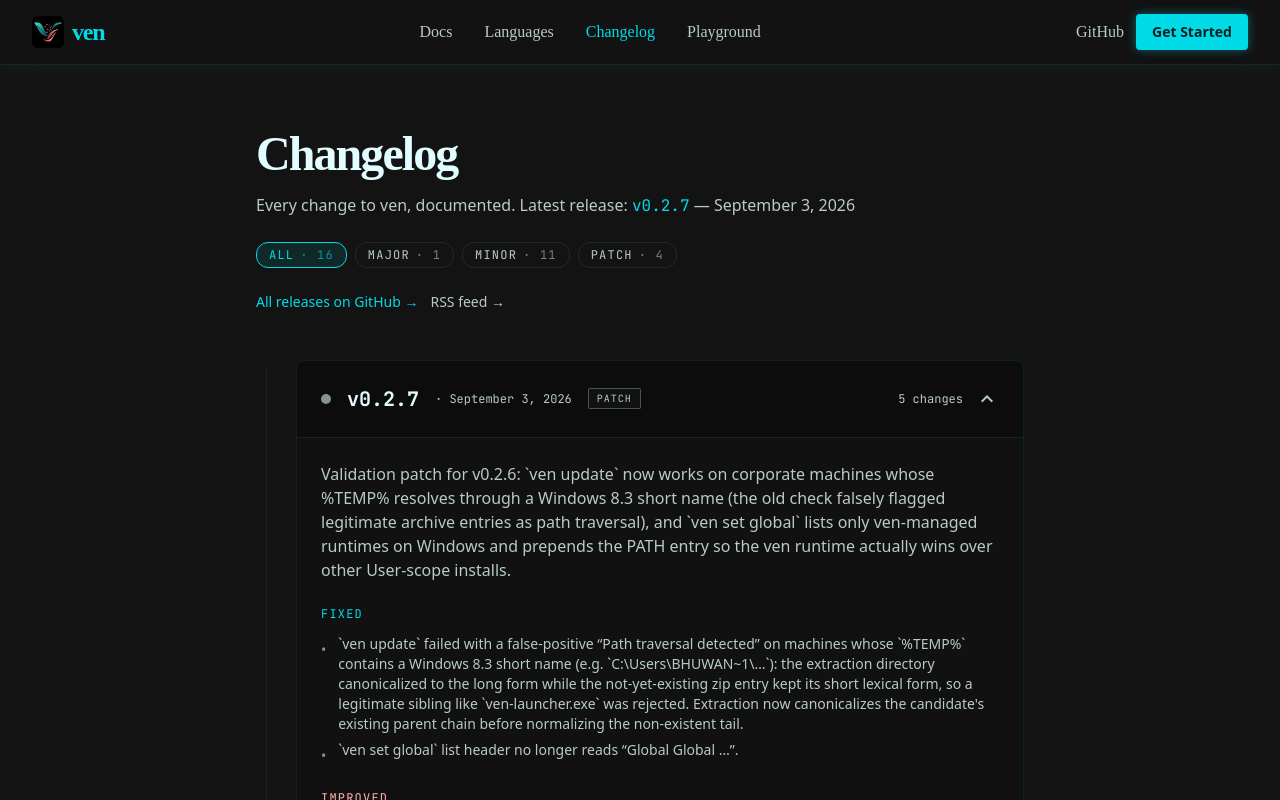
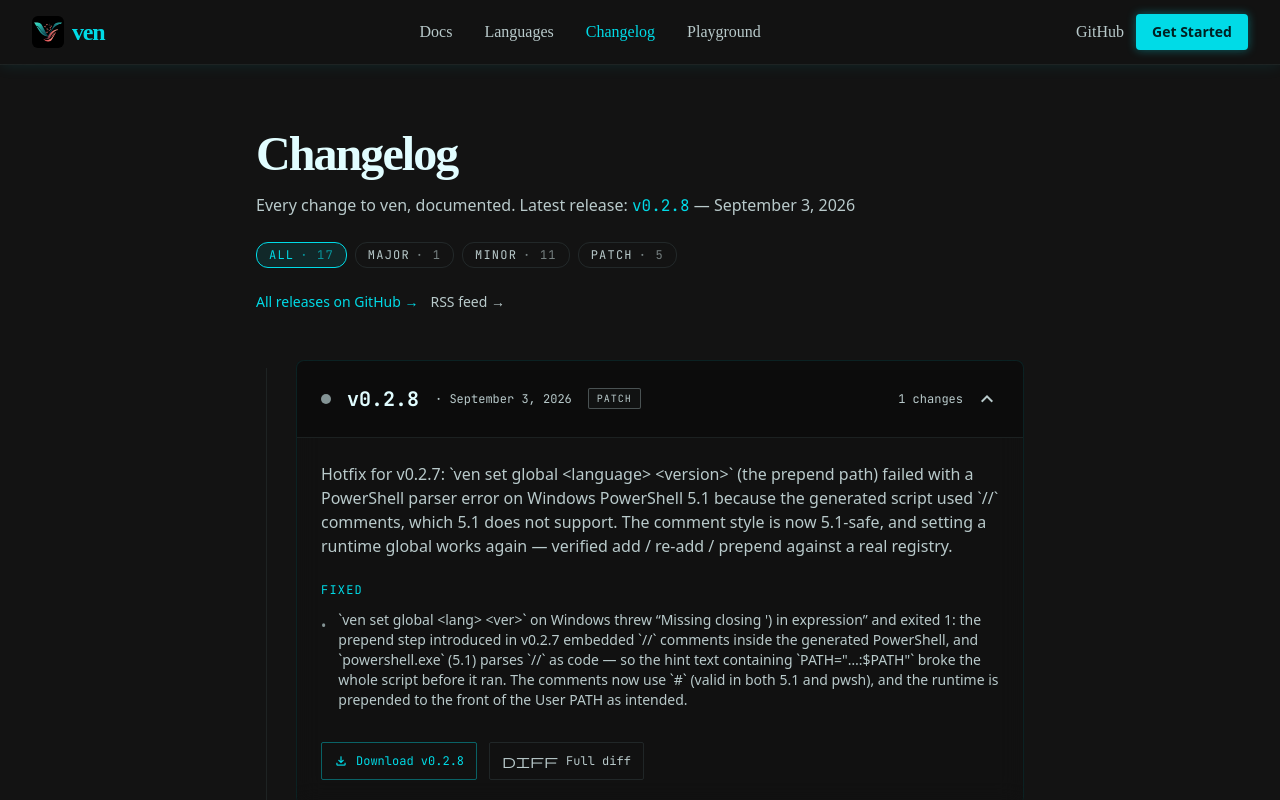
Before and after one commit to bhuwanb23/ven, a React (Vite) app in the folder ven_website/: page /changelog in a window 1280 px wide. Shown: the top 800 px of the page. Built offline with nearby package versions, Linux system fonts and the light colour scheme; a web font is replaced by a local one.

Commit message:
release: bump to v0.2.8
Hotfix release for the v0.2.7 `ven set global` prepend regression
(PowerShell 5.1 `//` comment parsing). Updates the site version
labels and adds the v0.2.8 changelog entry.

```diff
--- a/ven_website/src/content/releases.js
+++ b/ven_website/src/content/releases.js
@@ -2,6 +2,20 @@
 // Source: website_design/changelog.md.
 
 export const RELEASES = [
+  {
+    version: 'v0.2.8',
+    date: 'September 3, 2026',
+    tag: 'patch',
+    summary:
+      'Hotfix for v0.2.7: `ven set global <language> <version>` (the prepend path) failed with a PowerShell parser error on Windows PowerShell 5.1 because the generated script used `//` comments, which 5.1 does not support. The comment style is now 5.1-safe, and setting a runtime global works again — verified add / re-add / prepend against a real registry.',
+    sections: {
+      new: [],
+      improved: [],
+      fixed: [
+        '`ven set global <lang> <ver>` on Windows threw “Missing closing \') in expression” and exited 1: the prepend step introduced in v0.2.7 embedded `//` comments inside the generated PowerShell, and `powershell.exe` (5.1) parses `//` as code — so the hint text containing `PATH="…:$PATH"` broke the whole script before it ran. The comments now use `#` (valid in both 5.1 and pwsh), and the runtime is prepended to the front of the User PATH as intended.',
+      ],
+    },
+  },
   {
     version: 'v0.2.7',
     date: 'September 3, 2026',
--- a/ven_website/src/content/site.js
+++ b/ven_website/src/content/site.js
@@ -33,19 +33,19 @@ export const INSTALL = {
     label: 'Windows',
     cmd: `irm ${INSTALL_PS1_URL} | iex`,
     note:
-      'PowerShell 5.1 or 7+. Or download ven-setup-0.2.7-windows-x64.exe above. Installs to %USERPROFILE%\\.ven\\bin. Then ven shell install (once); upgrade with ven update.',
+      'PowerShell 5.1 or 7+. Or download ven-setup-0.2.8-windows-x64.exe above. Installs to %USERPROFILE%\\.ven\\bin. Then ven shell install (once); upgrade with ven update.',
   },
   macos: {
     label: 'macOS',
     cmd: `curl -fsSL ${INSTALL_SH_URL} | sh`,
     note:
-      'Or download ven-setup-0.2.7-macos-* above. Installs to ~/.ven/bin and adds PATH. Then ven shell install (once); upgrade with ven update.',
+      'Or download ven-setup-0.2.8-macos-* above. Installs to ~/.ven/bin and adds PATH. Then ven shell install (once); upgrade with ven update.',
   },
   linux: {
     label: 'Linux',
     cmd: `curl -fsSL ${INSTALL_SH_URL} | sh`,
     note:
-      'Or download ven-setup-0.2.7-linux-* above (chmod +x, then run). Bash / Zsh / Fish. Then ven shell install (once); upgrade with ven update.',
+      'Or download ven-setup-0.2.8-linux-* above (chmod +x, then run). Bash / Zsh / Fish. Then ven shell install (once); upgrade with ven update.',
   },
   source: {
     label: 'From source',
@@ -227,7 +227,7 @@ const UNINSTALL_ADVANCED = {
 // (--user-only / --system-only), and idempotent — re-running a partial
 // uninstall converges to a clean state. See docs/cmds/uninstall.md.
 const UNINSTALL_SIMPLE = {
-  label: 'ven 0.2.7+',
+  label: 'ven 0.2.8+',
   prompt: '$',
   note:
     'Native command. Prints a dry-run plan, prompts before nuking, removes everything (binary + every runtime + cache + state + persisted VEN_HOME + pointer file + PATH entries). Use `--dry-run` first to see exactly what would be removed; `-y` skips the prompt for CI.',
--- a/ven_website/src/pages/Install.jsx
+++ b/ven_website/src/pages/Install.jsx
@@ -74,7 +74,7 @@ const KIND_META = {
   setup: {
     label: 'Standalone installer',
     tagline:
-      'Self-contained ven-setup opens an eight-screen GUI wizard (v0.2.7): custom title bar, fade transitions, polished footer, floating scrollbar, branded cyan theme, left step rail, option cards, storage path, PATH/hook toggles, optional runtime pre-install, live progress, plus a Windows Defender exclusion for the install root. UAC on Windows, sudo on Unix. Use --cli for headless/SSH.',
+      'Self-contained ven-setup opens an eight-screen GUI wizard (v0.2.8): custom title bar, fade transitions, polished footer, floating scrollbar, branded cyan theme, left step rail, option cards, storage path, PATH/hook toggles, optional runtime pre-install, live progress, plus a Windows Defender exclusion for the install root. UAC on Windows, sudo on Unix. Use --cli for headless/SSH.',
     accent: 'text-tertiary-fixed-dim',
   },
 }
@@ -812,7 +812,7 @@ export default function Install() {
             <p className="text-xs uppercase text-on-surface-variant opacity-50 mb-2 font-bold tracking-widest">
               Expected output
             </p>
-            <code className="font-mono text-secondary-fixed-dim block">ven 0.2.7 (x86_64-pc-windows-msvc)</code>
+            <code className="font-mono text-secondary-fixed-dim block">ven 0.2.8 (x86_64-pc-windows-msvc)</code>
           </div>
         </div>
       </Reveal>
--- a/ven_website/src/pages/Landing.jsx
+++ b/ven_website/src/pages/Landing.jsx
@@ -424,7 +424,7 @@ function FeatureGrid() {
           </div>
           <div className="hidden md:flex items-center gap-2 text-xs font-mono text-on-surface-variant">
             <span className="inline-block w-1.5 h-1.5 rounded-full bg-secondary-fixed-dim animate-pulse" />
-            v0.2.7 · all green
+            v0.2.8 · all green
           </div>
         </div>
 
--- a/ven_website/src/pages/docs/DocsLayout.jsx
+++ b/ven_website/src/pages/docs/DocsLayout.jsx
@@ -47,7 +47,7 @@ function Sidebar({ onNavigate, progress }) {
 
       <div className="mb-6 px-2 flex items-center justify-between">
         <span className="text-xs font-bold uppercase tracking-widest text-outline">
-          v0.2.7
+          v0.2.8
         </span>
         <span className="text-[10px] font-mono uppercase tracking-widest text-secondary-fixed-dim flex items-center gap-1.5">
           <span className="inline-block w-1.5 h-1.5 rounded-full bg-secondary-fixed-dim animate-pulse" />
```
Also changed, not shown: 2 other files (tests, documents, lock files or other folders).
